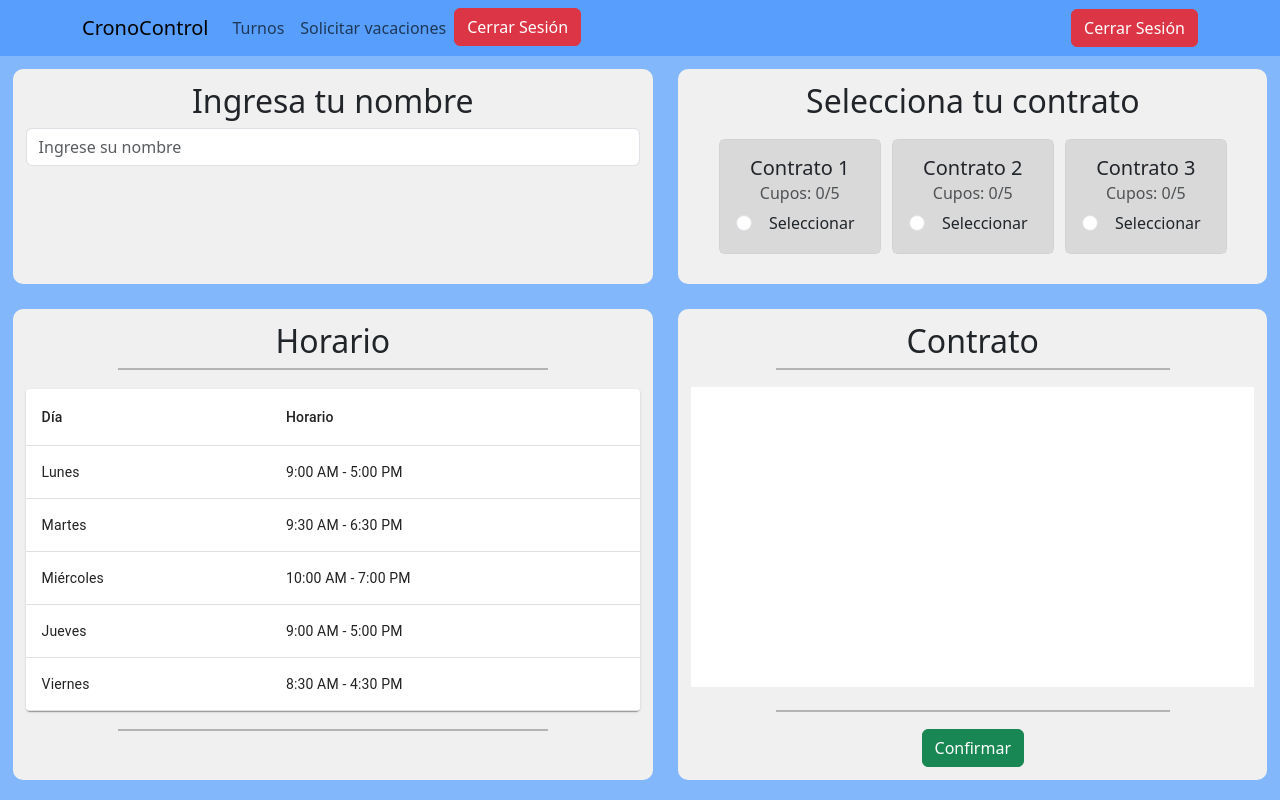
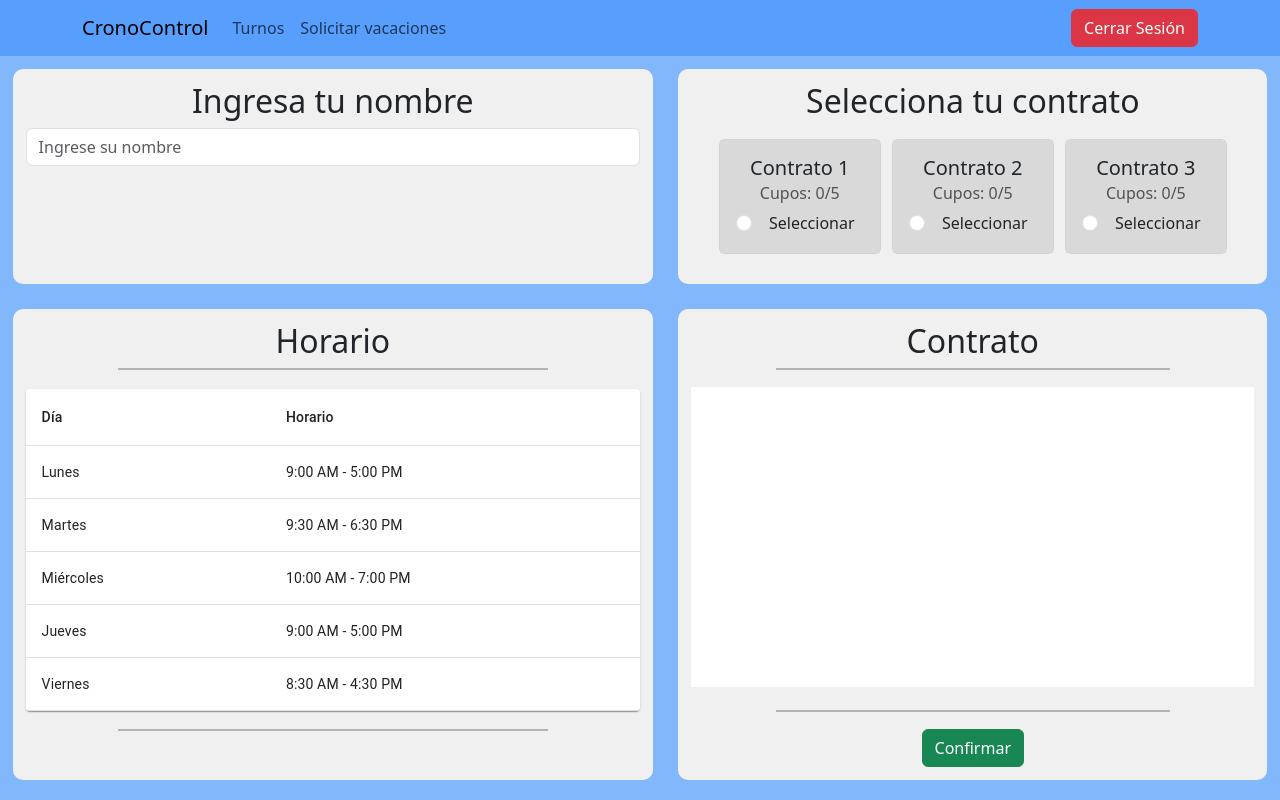
Before and after one commit to luislr220/CronoControl, a React (Create React App) app in the folder empleado/: page /Turnos in a window 1280 px wide. Built offline with nearby package versions, Linux system fonts and the light colour scheme; sample sign-in values are in the browser's storage.

Commit message:
login con token completado

```diff
--- a/empleado/src/Components/LoginFormComponent/LoginForm.jsx
+++ b/empleado/src/Components/LoginFormComponent/LoginForm.jsx
@@ -66,12 +66,10 @@ export default function LoginForm() {
         navigate("/Turnos"); // Redirige al usuario a la página de turnos
       }
     } catch (error) {
-      setMessage(
-        "Error al enviar la solicitud de inicio de sesión."
-      );
+      setMessage("Error al enviar la solicitud de inicio de sesión.");
       console.error("Error:", error);
     }
-  };
+  };;
 
   return (
     <div className="login-container">
--- a/empleado/src/Components/NavigationConponent/Navigation.jsx
+++ b/empleado/src/Components/NavigationConponent/Navigation.jsx
@@ -14,7 +14,6 @@ export default function Navigation() {
       <Nav className="me-auto">
         <Nav.Link href="/Turnos">Turnos</Nav.Link>
         <Nav.Link href="/Permisos">Solicitar vacaciones</Nav.Link>
-        <LogoutButton/>
       </Nav>
       <LogoutButton/>
     </Navbar.Collapse>
--- a/empleado/src/Components/SolicitudPermisosComponent/Permisos.jsx
+++ b/empleado/src/Components/SolicitudPermisosComponent/Permisos.jsx
@@ -1,7 +1,7 @@
 import React, { useState, useEffect } from "react";
 import "./css/permisos.css"; // Agregamos un archivo CSS separado para los estilos específicos de este componente
 import Navigation from "../NavigationConponent/Navigation";
-import { Form, Button, FormControl } from "react-bootstrap";
+import { Form, Button} from "react-bootstrap";
 
 export default function Permisos() {
   const [nombre, setNombre] = useState("");
```
Also changed, not shown: empleado/src/ProtectedRoute.js (deleted, +0 -10 lines), 1 other file (tests, documents, lock files or other folders).
